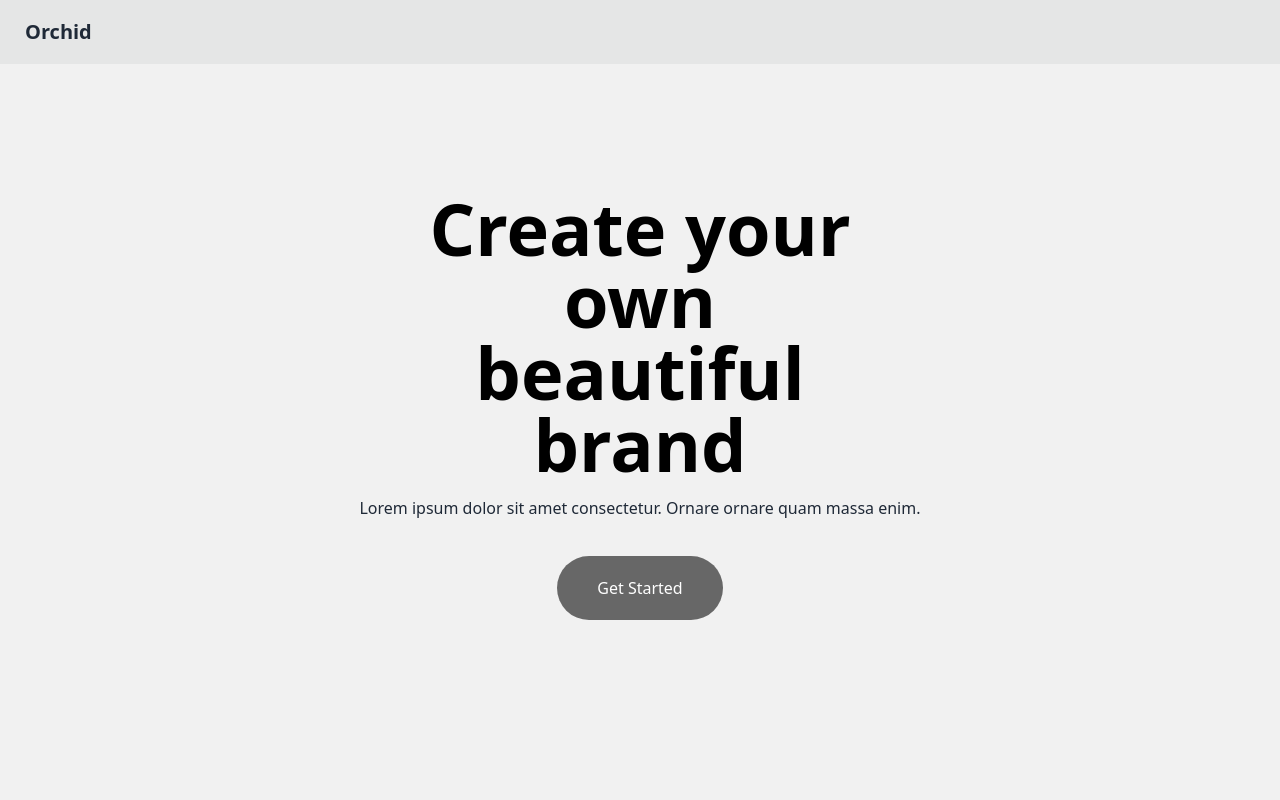
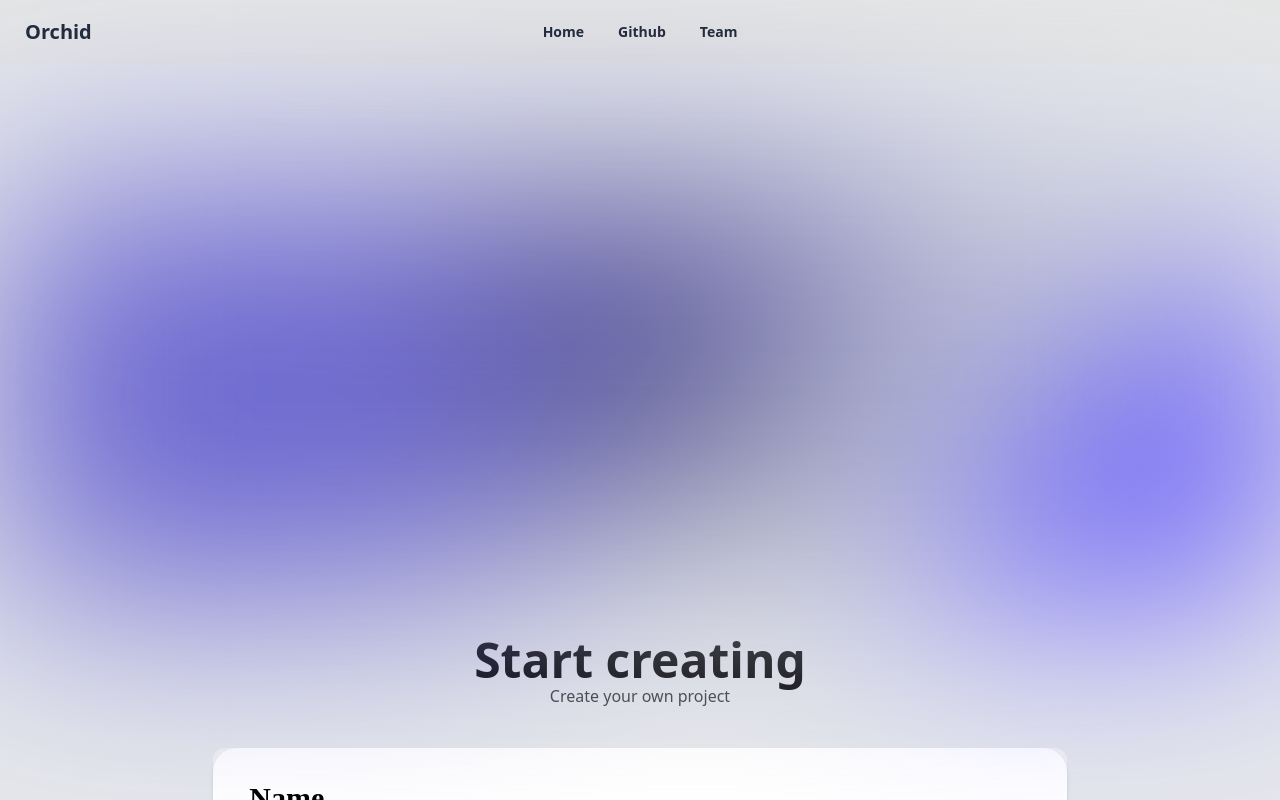
Before and after one commit to polarvoid/orchid, a Next.js app: page /app in a window 1280 px wide. Built offline with nearby package versions, Linux system fonts and the light colour scheme.

Commit message:
Sync homepage with template

```diff
--- /dev/null
+++ b/components/GettingStarted.tsx
@@ -0,0 +1,63 @@
+import React, { useState } from 'react';
+
+const GettingStarted = () => {
+    const [name, setName] = useState("");
+    const [description, setDescription] = useState("");
+    const [error, setError] = useState("");
+
+    const onSubmit: React.FormEventHandler<HTMLFormElement> = (e) => {
+        e.preventDefault();
+        if (!name.trim()) {
+            setError("This field is required");
+            return;
+        }
+        setError("");
+        alert(`Name: ${name} Description: ${description}`);
+    };
+
+    const onChangeName = (e) => {
+        setName(e.target.value);
+    };
+
+    const onChangeDescription = (e) => {
+        setDescription(e.target.value);
+    };
+
+    return (
+        <>
+            <div className="bg-gray-200 flex flex-col min-h-full items-center" id="getting-started">
+                <div className="py-10 text-center text-black">
+                    <p className="text-5xl font-bold">Start creating</p>
+                    <p className="text-black/75">Create your own project</p>
+                </div>
+                <div className="w-4/6 h-4/6 mb-4 bg-[#F1F1F1] rounded-xl flex flex-col">
+                    <form className="grow w-full bg-white shadow-md rounded-3xl px-8 pt-6 pb-8 mb-4 flex flex-col gap-6" onSubmit={onSubmit} >
+                        <div className="block">
+                            <label className="label " htmlFor="username">
+                                <span className="label-text text-black text-3xl font-black font-[Satoshi]">Name</span>
+                            </label>
+                            <input className={`input input-bordered w-full ${error && "input-error"}`} id="username" type="text" placeholder="Enter your project name" value={name} onChange={onChangeName} />
+                            <label className="label">
+                                <span className="label-text-alt">{error}</span>
+                            </label>
+                        </div>
+
+                        <div className='flex flex-col grow'>
+                            <label className="label " htmlFor="description">
+                                <span className="label-text text-black text-3xl font-black font-[Satoshi]">Description</span>
+                            </label>
+                            <textarea className="input input-bordered w-full grow" id="descrition" rows={200} placeholder="Enter your project description" value={description} onChange={onChangeDescription} />
+                        </div>
+
+                        <div className="w-fit rounded-3xl mt-auto flex justify-center items-center py-2 px-8 bg-black/25 text-black">
+                            <input type="submit" value="Create" />
+                        </div>
+
+                    </form>
+                </div>
+            </div >
+        </>
+    );
+};
+
+export default GettingStarted;
--- a/components/Navbar.tsx
+++ b/components/Navbar.tsx
@@ -1,3 +1,5 @@
+import Link from 'next/link';
+
 export default function Navbar() {
   return (
     <div className="navbar bg-base-300">
@@ -20,7 +22,15 @@ export default function Navbar() {
             ></path>
           </svg>
         </label>
+        <ul>
+          <li>
+            <Link href="/app" className="btn btn-ghost normal-case">Home</Link>
+            <Link href="https://github.com/polarvoid/orchid" className="btn btn-ghost normal-case">Github</Link>
+            <Link href="/team" className="btn btn-ghost normal-case">Team</Link>
+          </li>
+        </ul>
       </div>
+      <div className="grow"></div>
     </div>
   );
 }
--- a/pages/app.tsx
+++ b/pages/app.tsx
@@ -2,8 +2,14 @@ import React from 'react';
 import Navbar from '../components/Navbar';
 import Link from 'next/link';
 import Head from 'next/head';
+import GettingStarted from '../components/GettingStarted';
 
 const homepage = () => {
+    const heroStyle = {
+        background: "linear-gradient(317.86deg, #6055FC 23.75%, #CDDBDE 25.13%, #D0D5CE 27.89%, #6D69D1 57.57%)",
+        filter: "blur(106.89px)",
+        transform: "rotate(-0.07deg)",
+    };
     return (
         <>
             <Head>
@@ -14,8 +20,8 @@ const homepage = () => {
             </Head>
             <div className="flex flex-col h-full">
                 <Navbar />
-                <main className="flex grow">
-                    <div className="mt-[10%] flex flex-col gap-4 items-center grow text-center">
+                <main className="flex flex-col grow bg-gray-200">
+                    <div className="mt-[10%] flex flex-col gap-4 items-center grow text-center" style={heroStyle}>
                         <p className="w-[40%] font-bold text-black text-7xl" >
                             Create your own<br></br>
                             beautiful brand
@@ -23,10 +29,22 @@ const homepage = () => {
                         <p>
                             Lorem ipsum dolor sit amet consectetur. Ornare ornare quam massa enim.
                         </p>
-                        <Link href="/start" className="px-10 py-5 mt-5 text-white bg-[#454545CC] rounded-[56px]" >
+                        <Link href="/start" className="px-10 py-2 mt-5 text-black bg-white rounded-2xl" >
                             Get Started
                         </Link>
 
+                    </div>
+
+                    <GettingStarted />
+
+                    <div className="flex flex-col items-center">
+                        <p>Team</p>
+                        <p>Lorem ipsum dolor sit amet consectetur. Auctor bibendum imperdiet sed euismod.</p>
+                        <div className='grid mx-auto grid-cols-4'>
+                            <div>
+
+                            </div>
+                        </div>
                     </div>
                 </main>
             </div>
```
